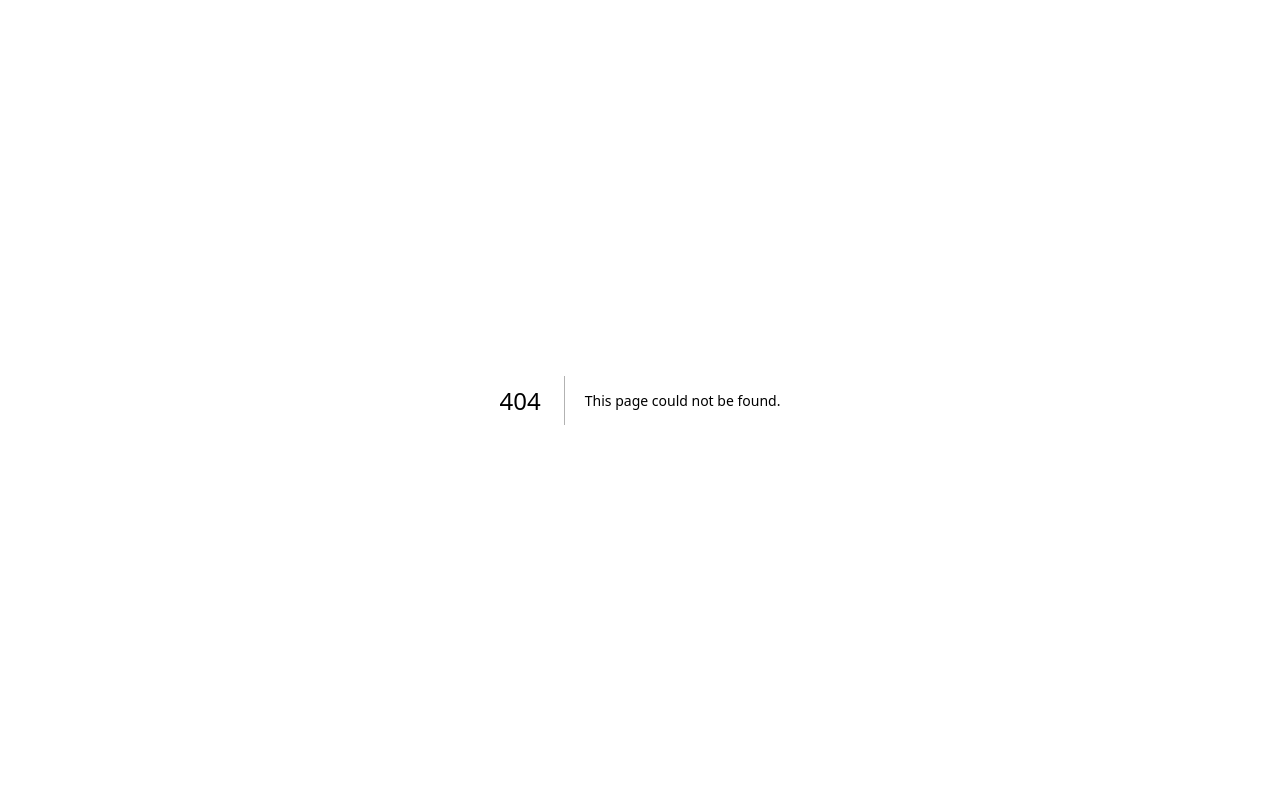
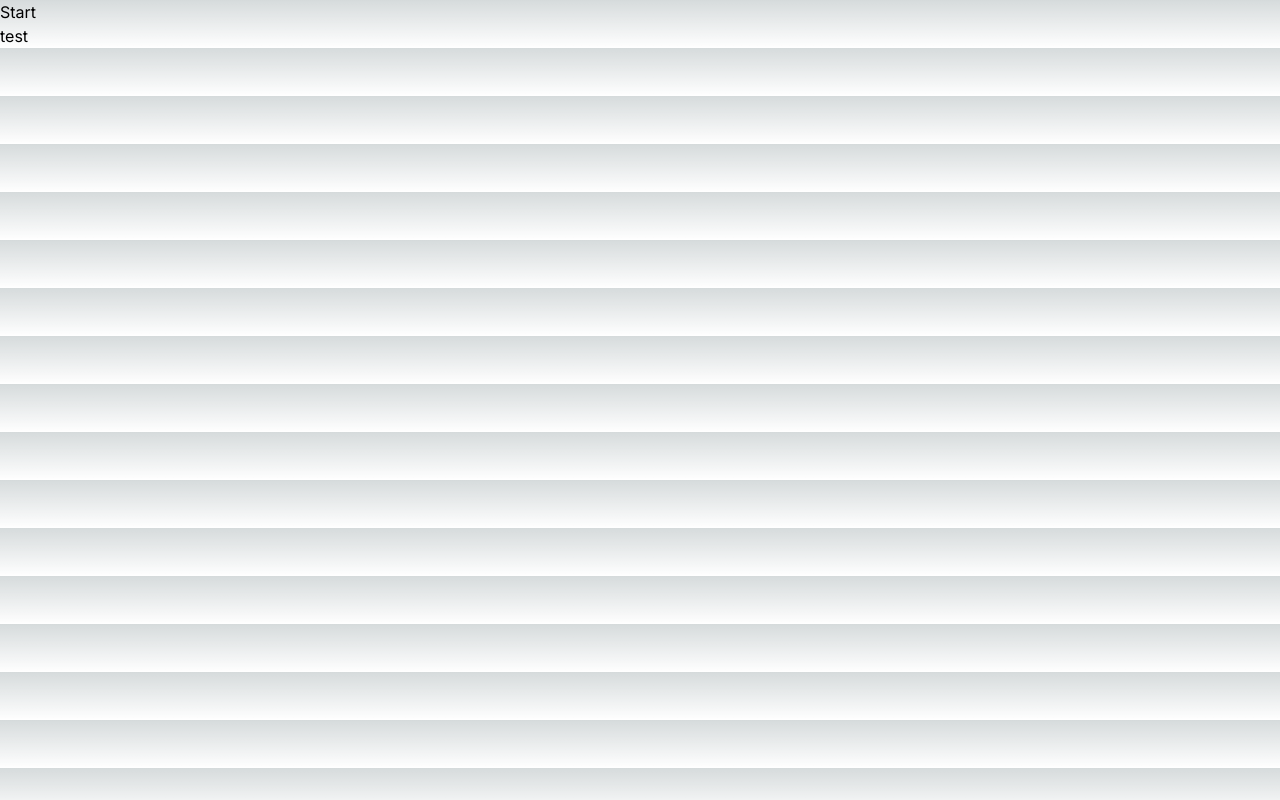
Before and after one commit to charole/physicalmedia_iot_camping_system_frontend, a Next.js app: page /voice in a window 1280 px wide. Before the commit this address had no page. Built offline with nearby package versions, Linux system fonts and the light colour scheme.

Commit message:
feat: project init

```diff
--- /dev/null
+++ b/src/app/api/qna/route.ts
@@ -0,0 +1,35 @@
+import { NextRequest, NextResponse } from "next/server";
+import OpenAI from "openai";
+
+const openai = new OpenAI({
+  apiKey: process.env.NEXT_PUBLIC_OPENAI_API_KEY,
+});
+
+export async function GET(request: NextRequest) {
+  const question = request.nextUrl.searchParams.get("question");
+
+  const data = await openai.chat.completions.create({
+    model: "gpt-3.5-turbo",
+    messages: [
+      {
+        role: "system",
+        content:
+          //'You will be provided with a description of a mood, and your task is to generate the CSS code for a color that matches it. Write your output in json with a single key called "css_code".',
+          'You will be provided with a description of a mood, and your task is to generate the CSS code for a color that matches it. The color should be in hexadecimal format (e.g., #FF5733). Write your output in JSON with a single key called "css_code".',
+      },
+      {
+        role: "user",
+        content: question,
+      },
+    ],
+    temperature: 0.7,
+    max_tokens: 64,
+    top_p: 1,
+  });
+  console.info(data.choices[0].message.content);
+  const color = data.choices[0].message.content
+    ?.split("#")[1]
+    .replace(/[^0-9a-zA-Z]/g, "");
+
+  return NextResponse.json({ color });
+}
--- /dev/null
+++ b/src/app/components/SpeechRecognition/index.tsx
@@ -0,0 +1,82 @@
+"use client";
+
+import { useState, useEffect } from "react";
+
+export default function SpeechRecognition() {
+  const [isListening, setIsListening] = useState(false);
+  const [text, setText] = useState("");
+  const [color, setColor] = useState("");
+  const [error, setError] = useState("");
+
+  useEffect(() => {
+    const SpeechRecognition =
+      window.SpeechRecognition || window.webkitSpeechRecognition;
+    if (typeof window !== "undefined" && SpeechRecognition) {
+      const recognition = new SpeechRecognition();
+      recognition.interimResults = true;
+      recognition.lang = "ko-KR";
+
+      recognition.onstart = () => {
+        setIsListening(true);
+      };
+
+      recognition.onresult = (event) => {
+        const transcript = Array.from(event.results)
+          .map((result) => result[0])
+          .map((result) => result.transcript)
+          .join("");
+        setText(transcript);
+      };
+
+      recognition.onend = () => {
+        setIsListening(false);
+      };
+
+      recognition.onerror = (event) => {
+        setError(event.error);
+      };
+
+      if (isListening) {
+        recognition.start();
+      } else {
+        recognition.stop();
+      }
+
+      return () => recognition.abort();
+    }
+  }, [isListening]);
+
+  useEffect(() => {
+    if (!isListening) {
+      console.info("text?", text);
+      if (text.replace(/\s/g, "").includes("빨간불")) {
+        fetch("http://192.168.1.248/ledon");
+      } else if (text.replace(/\s/g, "").includes("불꺼줘")) {
+        fetch("http://192.168.1.248/ledoff");
+      } else if (!!text) {
+        fetch(`/api/qna?question=${text}`, {
+          method: "GET",
+        })
+          .then((res) => res.json())
+          .then((data) => {
+            console.info("data?", data);
+            setColor(data.color);
+          });
+      }
+    }
+  }, [text, isListening]);
+
+  return (
+    <div>
+      <button onClick={() => setIsListening((prevState) => !prevState)}>
+        {isListening ? "Stop" : "Start"}
+      </button>
+      <p>{text}</p>
+      <button type="button" onClick={() => setText("test")}>
+        test
+      </button>
+      {error && <p>Error: {error}</p>}
+      {color && <p style={{ background: `#${color}` }}>test color.</p>}
+    </div>
+  );
+}
--- /dev/null
+++ b/src/app/voice/page.tsx
@@ -0,0 +1,9 @@
+import SpeechRecognition from "../components/SpeechRecognition";
+
+export default function Page() {
+  return (
+    <div>
+      <SpeechRecognition />
+    </div>
+  );
+}
--- /dev/null
+++ b/src/types/global.d.ts
@@ -0,0 +1,8 @@
+declare global {
+  interface Window {
+    webkitSpeechRecognition: typeof SpeechRecognition;
+    SpeechRecognition: typeof SpeechRecognition;
+  }
+}
+
+export {};
```
Also changed, not shown: package.json (+8 -5 lines), 2 other files (tests, documents, lock files or other folders).
